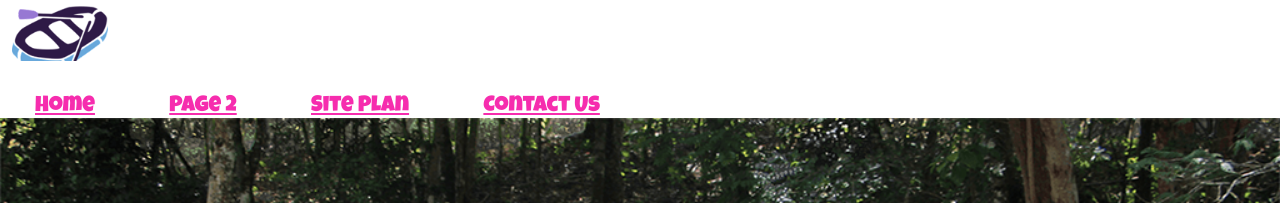
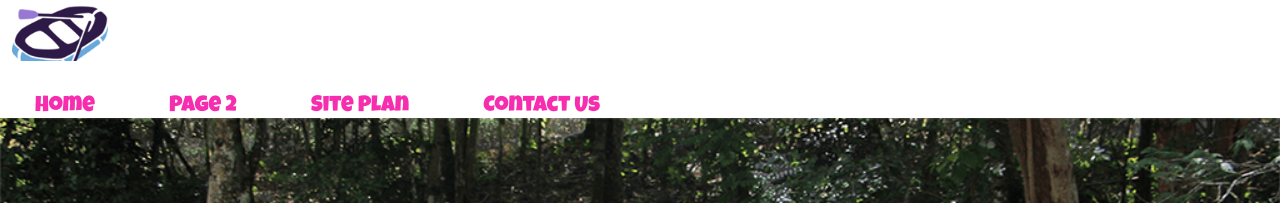
Before and after one commit to sameljawabryBYUI/WDD, a plain HTML site: page wwr/index.html in a window 1280 px wide. Shown: the top 203 px of the page. Drawn offline with Linux system fonts and the light colour scheme; a web font is replaced by a local one.

Commit message:
underlinedone

```diff
--- a/wwr/styles/styles.css
+++ b/wwr/styles/styles.css
@@ -11,6 +11,7 @@
   nav a {
     text-align: center;
     padding: 35px;
+    text-decoration: none;
   }
   #background {
     height: 725px;
@@ -32,6 +33,7 @@
   nav a {
     background-color: white;
     color: #f62dae;
+    text-decoration: none;
 }
 .home-title{
   font-family: 'Ysabeau', 'Luckiest Guy', Arial, sans-serif;
@@ -62,6 +64,7 @@
   nav a:hover {
     background-color: white;
     color: #f62dae;
+    text-decoration: none;
   }
 
   .book,
```
